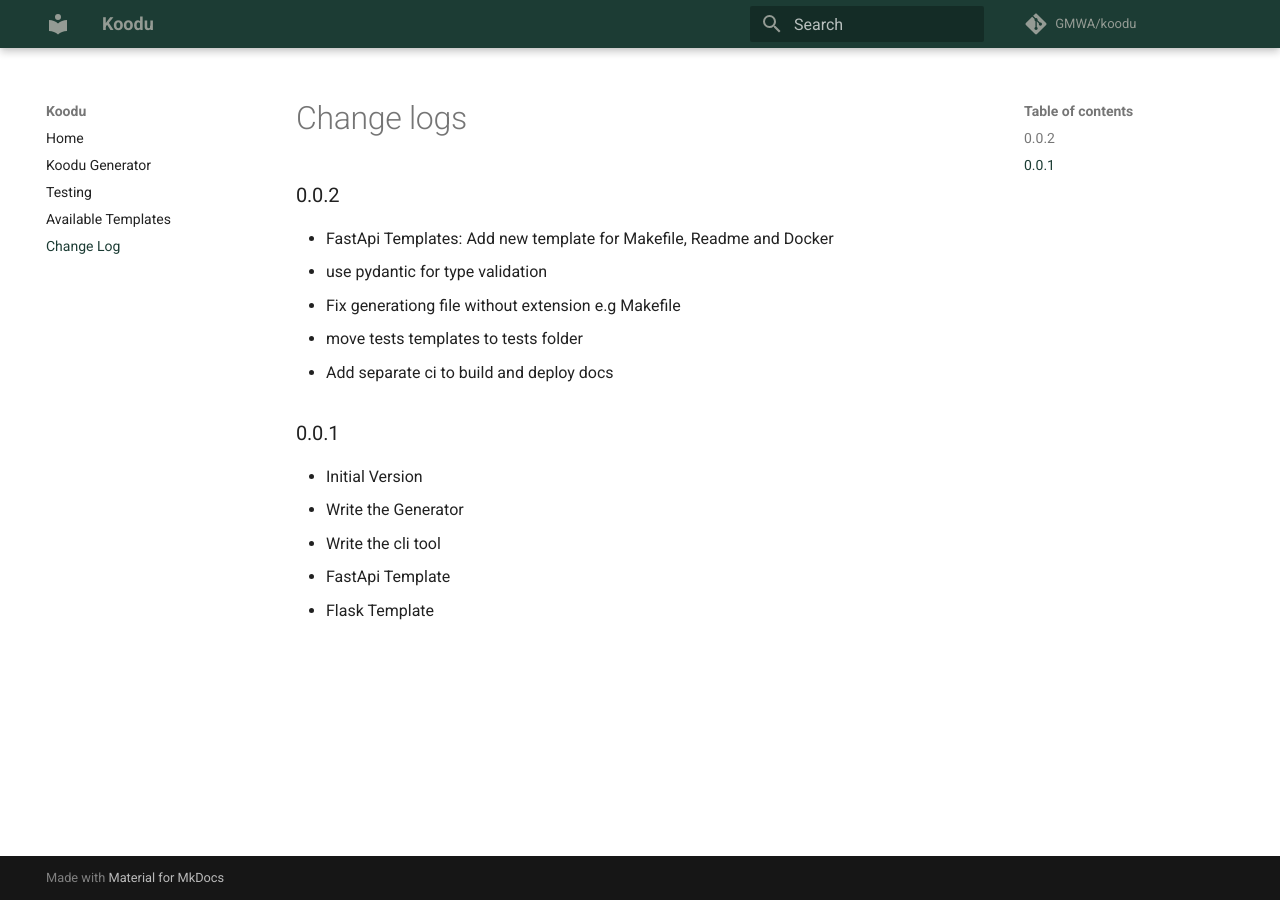
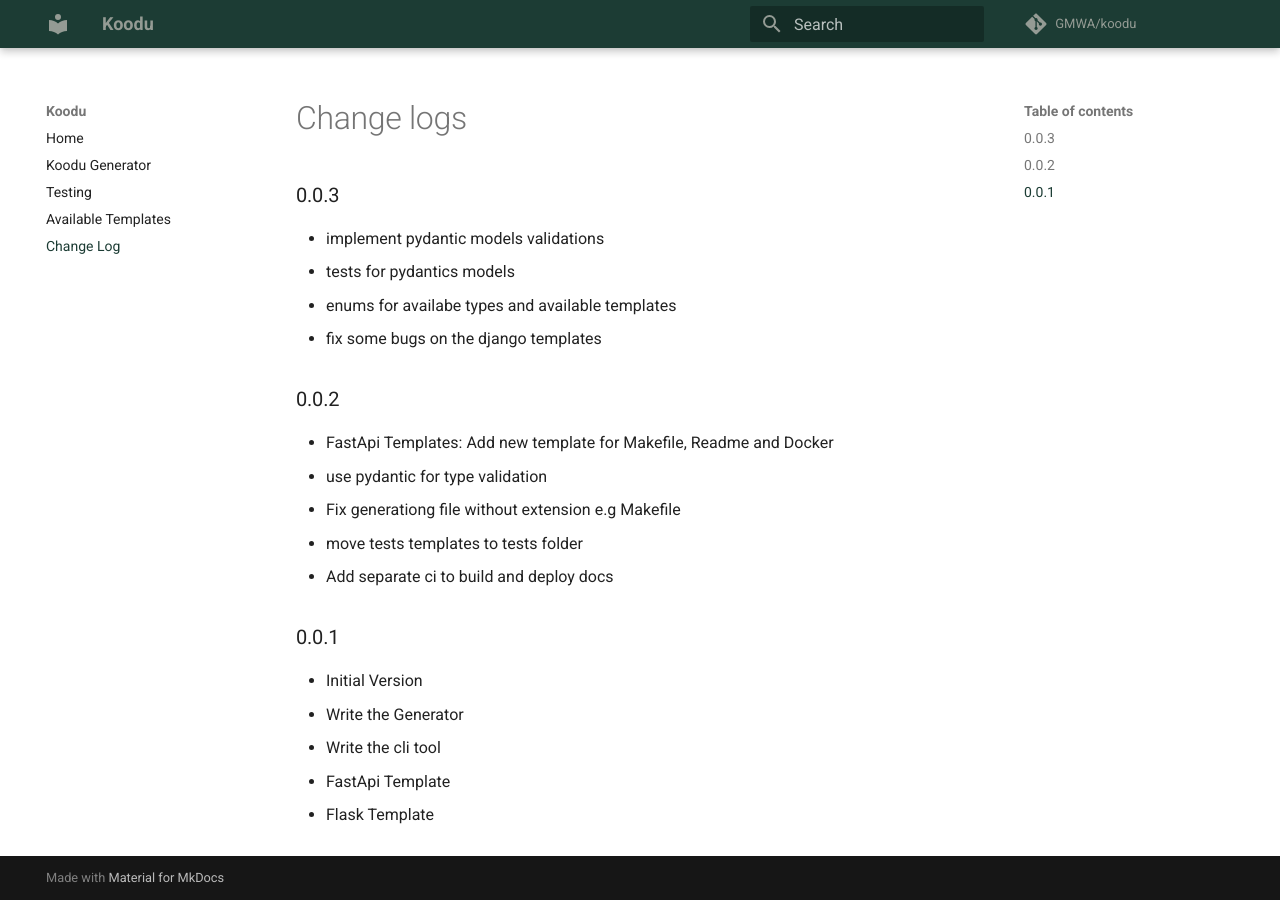
Before and after one commit to GMWA/koodu, an MkDocs documentation site: the page built from docs/CHANGELOG.md, in a window 1280 px wide. Built offline with MkDocs 1.6.1 and Material for MkDocs 9.7.7, drawn with Linux system fonts in a browser that asks for light colours; comment, search, counter and statistics services are not loaded.

Commit message:
feat: update CHANGELOG for v0.0.3

```diff
--- a/docs/CHANGELOG.md
+++ b/docs/CHANGELOG.md
@@ -1,4 +1,11 @@
 # Change logs
+
+### 0.0.3
+
+* implement pydantic models validations
+* tests for pydantics models
+* enums for availabe types and available templates
+* fix some bugs on the django templates
 
 ### 0.0.2
 
```
